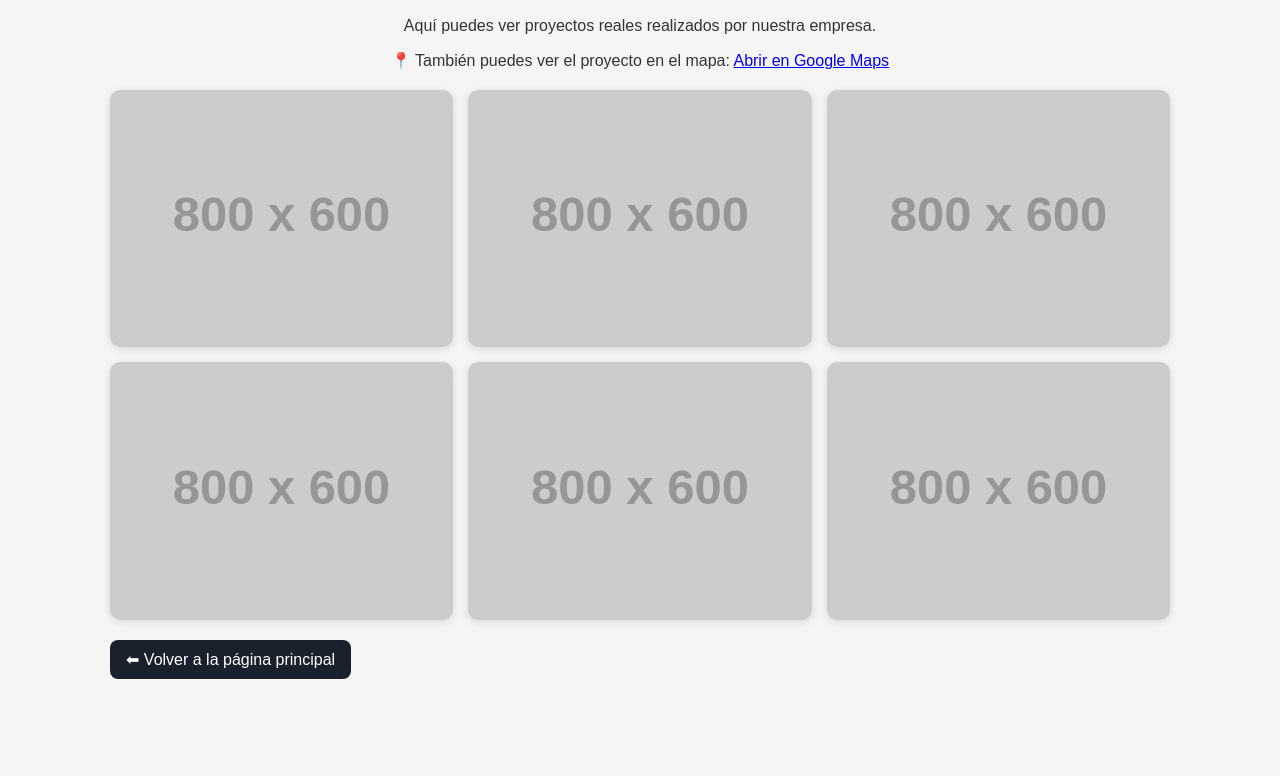
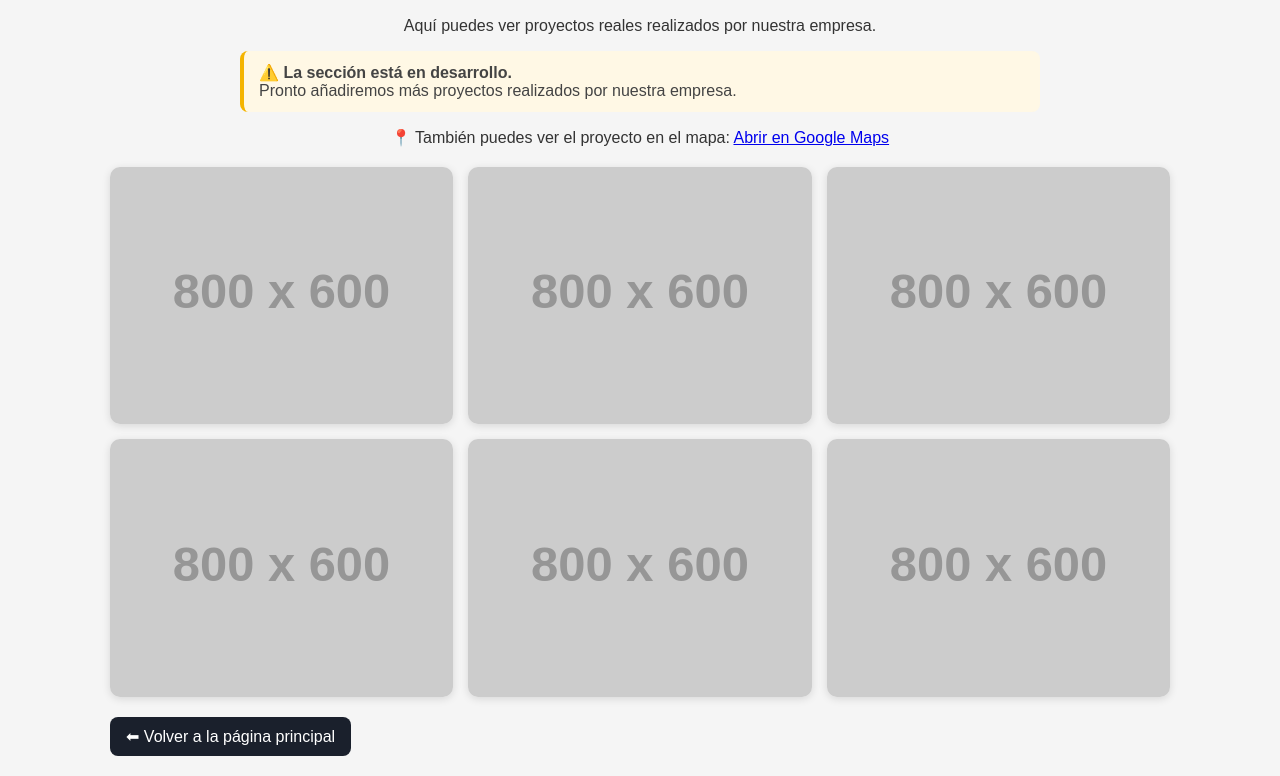
Before and after one commit to MigelSmirnov/Vital-Vibe-Constructions, a plain HTML site: page projects.html in a window 1280 px wide. Shown: the part 131-907 px from the top of the page. Before the commit the page ends 830 px from the top, so only its background shows below. Drawn offline with Linux system fonts and the light colour scheme; placeholder pictures from the web are drawn by us.

Commit message:
Update projects.html with development notice
Added a warning message indicating that the section is under development and will include more projects soon.

```diff
--- a/projects.html
+++ b/projects.html
@@ -75,6 +75,11 @@
     Aquí puedes ver proyectos reales realizados por nuestra empresa.
   </p>
 
+  <div style="max-width:800px; margin:15px auto; padding:12px 15px; background:#fff8e5; border-left:4px solid #f4b400; border-radius:8px; color:#444;">
+    ⚠️ <strong>La sección está en desarrollo.</strong><br>
+    Pronto añadiremos más proyectos realizados por nuestra empresa.
+  </div>
+
   <p style="text-align:center;">
     📍 También puedes ver el proyecto en el mapa:
     <a href="https://maps.app.goo.gl/9LcztAtyft5EzsqJ6?g_st=iw" target="_blank">
```
